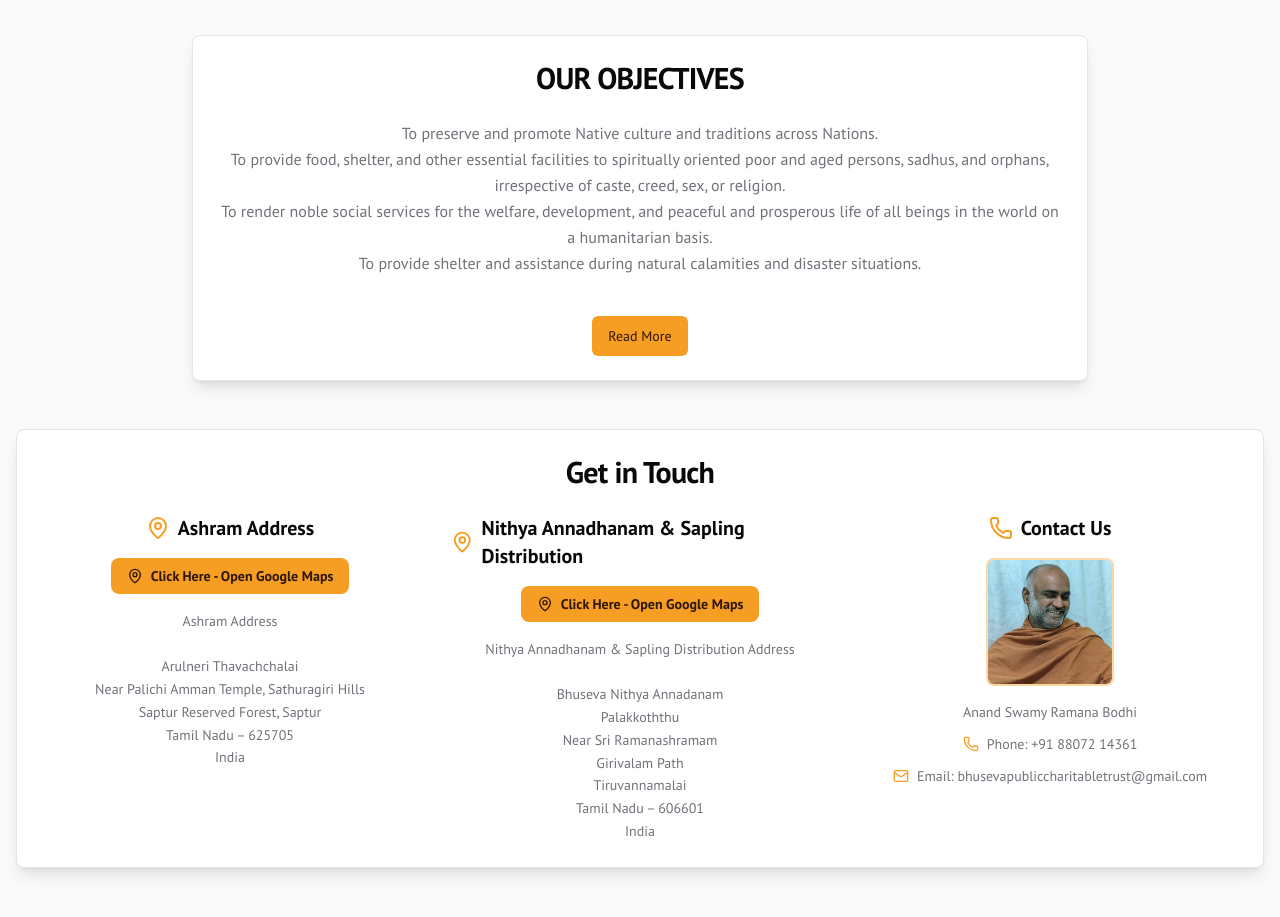
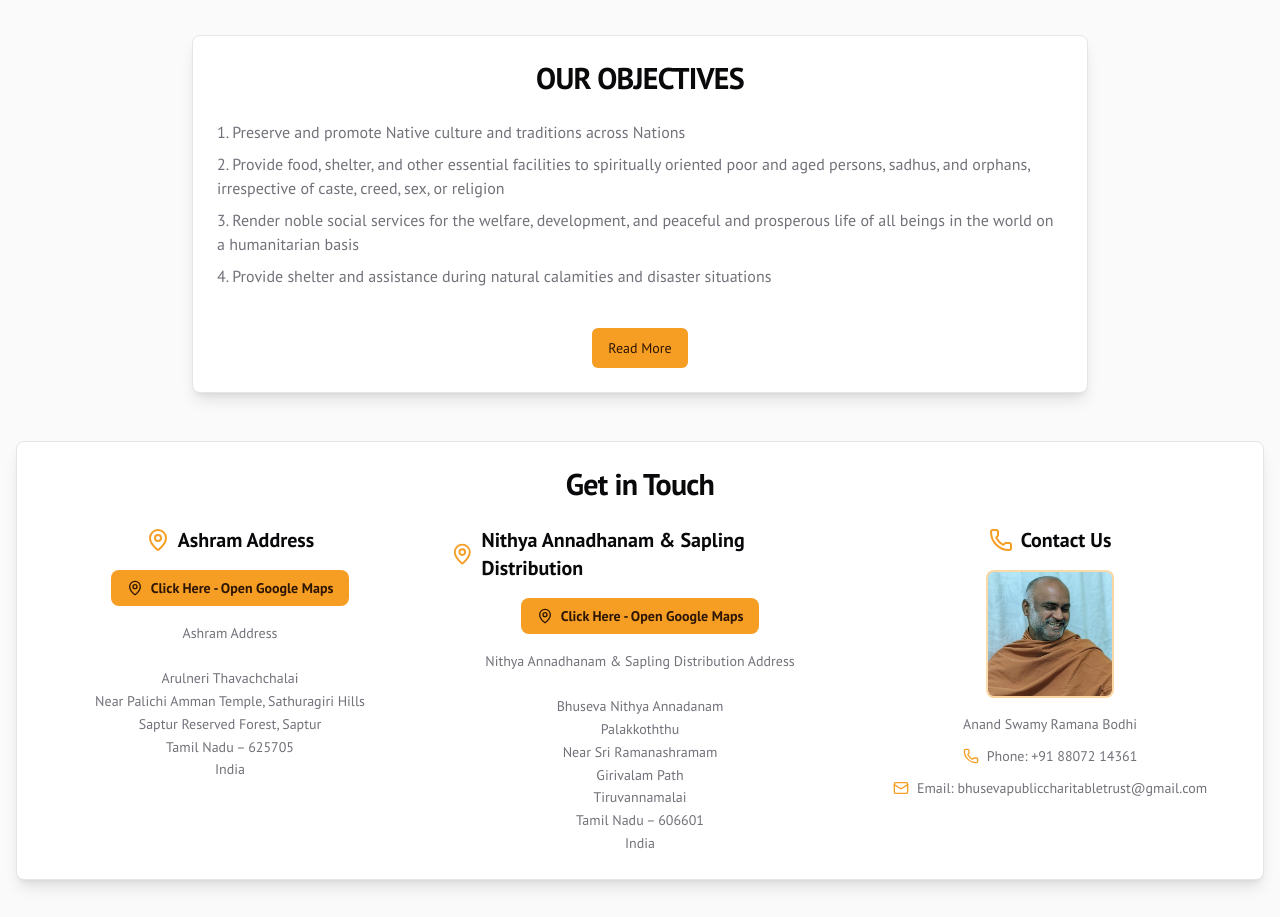
Before and after one commit to arulnerithavachachalai/bhuseva, a Next.js app: page / in a window 1280 px wide. Shown: the part 1080-1997 px from the top of the page. Built offline with nearby package versions, Linux system fonts and the light colour scheme.

Commit message:
updated objective format

```diff
--- a/src/components/about-us.tsx
+++ b/src/components/about-us.tsx
@@ -25,11 +25,14 @@ export function AboutUs({ content }: AboutUsProps) {
             <CardTitle className="text-center font-headline text-3xl">OUR OBJECTIVES</CardTitle>
           </CardHeader>
           <CardContent>
-            <div className="text-muted-foreground text-center whitespace-pre-wrap leading-relaxed mb-6">
-              {firstFourLines}
-              {isExpanded && remainingLines && (
-                <div className="mt-4">{remainingLines}</div>
-              )}
+            <div className="text-muted-foreground text-left leading-relaxed mb-6">
+              <ol className="list-decimal list-inside space-y-2">
+                {(isExpanded ? lines : lines.slice(0, 4)).map((line, index) => (
+                  <li key={index} className="text-base">
+                    {line.replace(/^\d+\.\s/, '')}
+                  </li>
+                ))}
+              </ol>
             </div>
             {hasMoreContent && (
               <div className="flex justify-center pt-4">
```
Also changed, not shown: src/data/about-us.txt.
